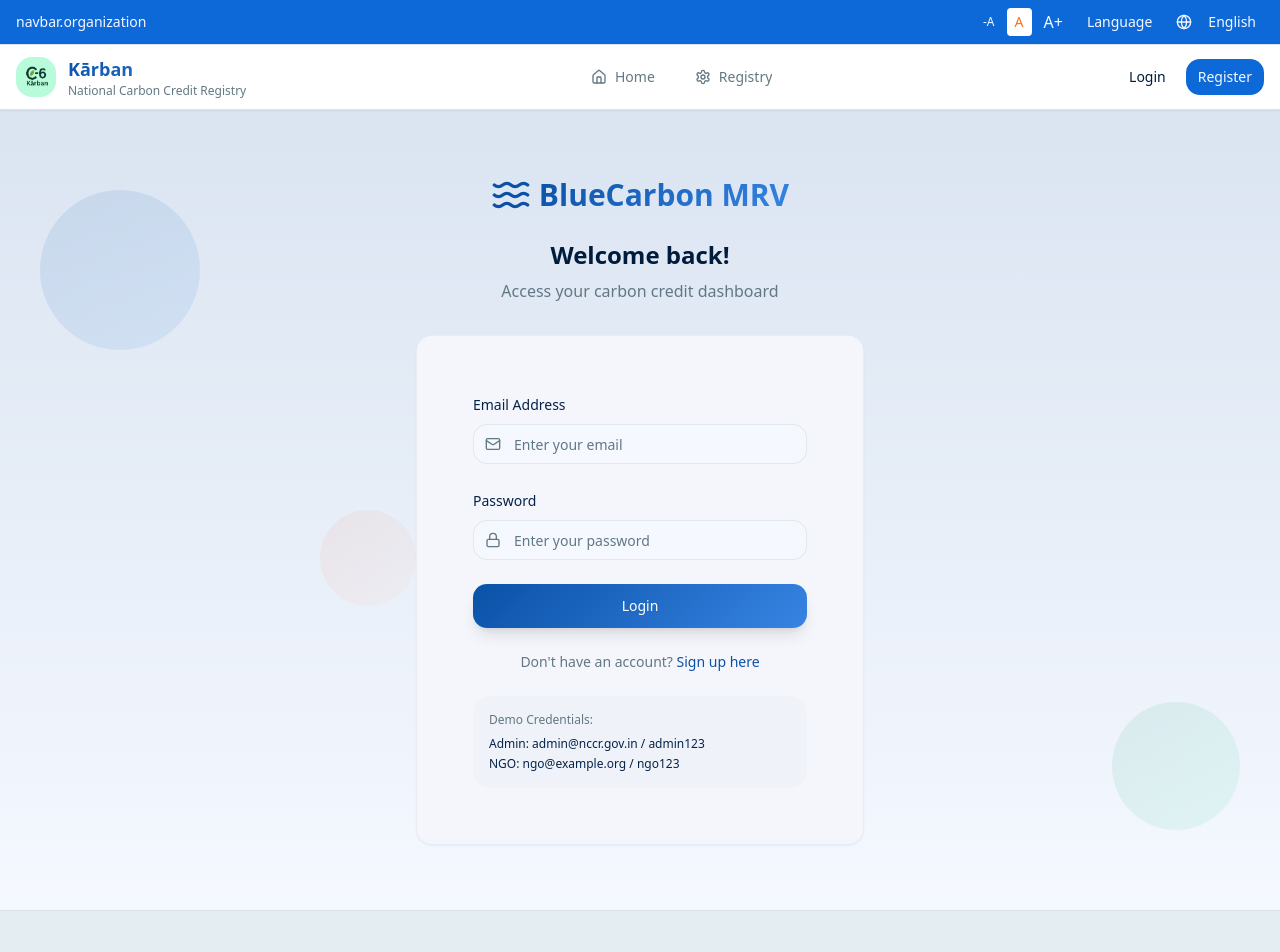
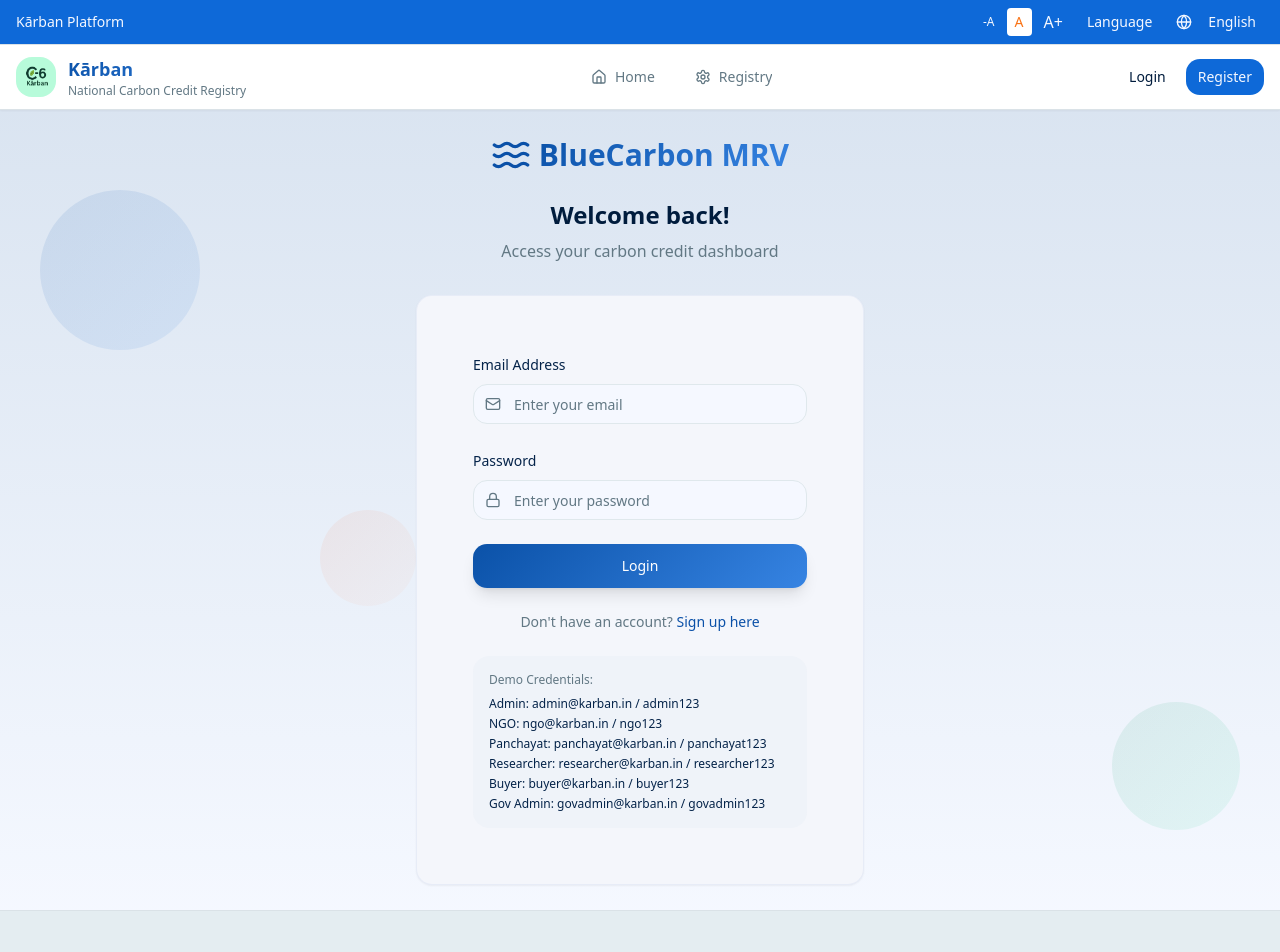
Before and after one commit to PrafulJawale/CEP-BLUECARBON, a React (Vite) app: page /login in a window 1280 px wide. Shown: the top 952 px of the page. Built offline with nearby package versions, Linux system fonts and the light colour scheme; the HTML template or start-up script is replaced by a standard one.

Commit message:
feat: Update user emails and roles in authentication context and UI

```diff
--- a/src/contexts/AuthContext.tsx
+++ b/src/contexts/AuthContext.tsx
@@ -40,7 +40,7 @@ export const AuthProvider: React.FC<{ children: React.ReactNode }> = ({ children
         {
           id: '1',
           username: 'admin',
-          email: 'admin@nccr.gov.in',
+          email: 'admin@karban.in',
           password: 'admin123',
           role: 'Admin' as UserRole,
           organization: 'NCCR',
@@ -49,10 +49,46 @@ export const AuthProvider: React.FC<{ children: React.ReactNode }> = ({ children
         {
           id: '2',
           username: 'ngo_user',
-          email: 'ngo@example.org',
+          email: 'ngo@karban.in',
           password: 'ngo123',
           role: 'NGO' as UserRole,
           organization: 'Green Earth Foundation',
+          createdAt: new Date().toISOString(),
+        },
+        {
+          id: '3',
+          username: 'panchayat_user',
+          email: 'panchayat@karban.in',
+          password: 'panchayat123',
+          role: 'Panchayat' as UserRole,
+          organization: 'Coastal Panchayat Council',
+          createdAt: new Date().toISOString(),
+        },
+        {
+          id: '4',
+          username: 'govt_officer',
+          email: 'govadmin@karban.in',
+          password: 'govt123',
+          role: 'Govt Officer' as UserRole,
+          organization: 'official organization',
+          createdAt: new Date().toISOString(),
+        },
+        {
+          id: '5',
+          username: 'researcher_user',
+          email: 'researcher@karban.in',
+          password: 'research123',
+          role: 'Researcher' as UserRole,
+          organization: 'Oceanic Research Institute',
+          createdAt: new Date().toISOString(),
+        },
+        {
+          id: '6',
+          username: 'buyer_user',
+          email: 'buyer@karban.in',
+          password: 'buyer123',
+          role: 'Buyer' as UserRole,
+          organization: 'BlueCarbon Traders',
           createdAt: new Date().toISOString(),
         },
       ];
--- a/src/locales/en.json
+++ b/src/locales/en.json
@@ -305,7 +305,7 @@
     "organization": "Organization",
     "selectRole": "Select your role",
     "ngo": "NGO/Project Developer",
-    "govtOfficer": "Government Officer",
+    "govtOfficer": "ADMIN Officer",
     "buyer": "Carbon Buyer",
     "registerButton": "Create Account",
     "haveAccount": "Already have an account?",
@@ -367,6 +367,7 @@
     "exploreImmersive": "Explore projects in immersive 3D view"
   },
     "navbar": {
+      "organization": "Kārban Platform",
       "home": "Home",
       "dashboard": "Dashboard",
       "uploadData": "Upload Data",
@@ -380,7 +381,7 @@
       "register": "Register",
       "blueCarbon": "Kārban",
       "nationalRegistry": "National Carbon Credit Registry",
-      "governmentOfIndia": "Government of India",
+      "governmentOfIndia": "KARBAN",
       "indianFlagAlt": "Indian Flag",
       "skipToContent": "Skip to Main Content",
       "language": "Language",
--- a/src/locales/hi.json
+++ b/src/locales/hi.json
@@ -268,6 +268,7 @@
     "lastUpdated": "अंतिम अपडेट"
   },
     "navbar": {
+      "organization": "Kārban Platform",
       "home": "होम",
       "dashboard": "डैशबोर्ड",
       "uploadData": "डेटा अपलोड करें",
@@ -281,7 +282,7 @@
       "register": "रजिस्टर",
       "blueCarbon": "कार्बन",
       "nationalRegistry": "राष्ट्रीय कार्बन क्रेडिट रजिस्ट्री",
-      "governmentOfIndia": "भारत सरकार",
+      "governmentOfIndia": "karban",
       "indianFlagAlt": "भारतीय ध्वज",
       "skipToContent": "मुख्य सामग्री पर जाएं",
       "language": "भाषा"
--- a/src/pages/LoginPage.tsx
+++ b/src/pages/LoginPage.tsx
@@ -149,8 +149,12 @@ const LoginPage = () => {
             <div className="mt-6 p-4 bg-ocean-surface/20 rounded-lg">
               <p className="text-xs text-muted-foreground mb-2">Demo Credentials:</p>
               <div className="text-xs space-y-1">
-                <div>Admin: admin@nccr.gov.in / admin123</div>
-                <div>NGO: ngo@example.org / ngo123</div>
+                <div>Admin: admin@karban.in / admin123</div>
+                <div>NGO: ngo@karban.in / ngo123</div>
+                <div>Panchayat: panchayat@karban.in / panchayat123</div>
+                <div>Researcher: researcher@karban.in / researcher123</div>
+                <div>Buyer: buyer@karban.in / buyer123</div>
+                <div>Gov Admin: govadmin@karban.in / govadmin123</div>
               </div>
             </div>
           </div>
--- a/src/pages/RegisterPage.tsx
+++ b/src/pages/RegisterPage.tsx
@@ -143,7 +143,7 @@ const RegisterPage = () => {
                   <SelectContent>
                     <SelectItem value="NGO">NGO</SelectItem>
                     <SelectItem value="Panchayat">Panchayat</SelectItem>
-                    <SelectItem value="Govt Officer">Government Officer</SelectItem>
+                    <SelectItem value="Govt Officer">ADMIN Officer</SelectItem>
                     <SelectItem value="Researcher">Researcher</SelectItem>
                     <SelectItem value="Buyer">Credit Buyer</SelectItem>
                   </SelectContent>
```
